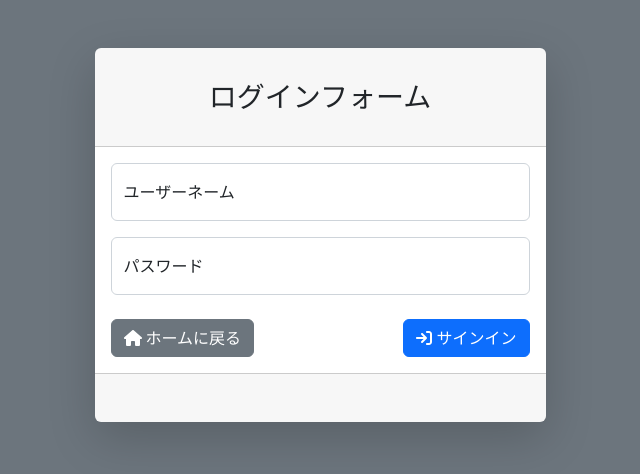
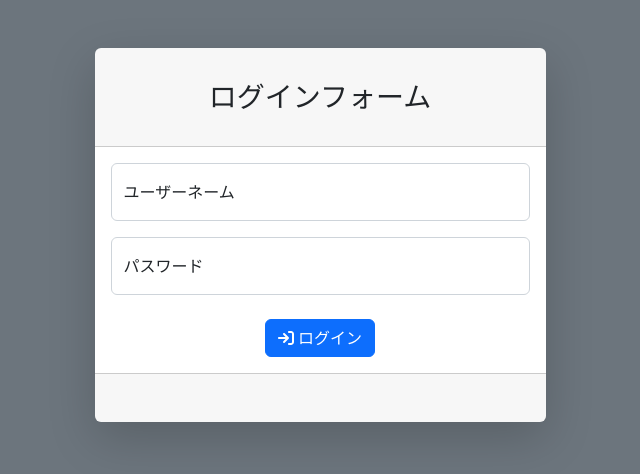
Before and after one commit to skyota/room_reservation_app, a Django app: page /accounts/login/ in a window 1280 px wide. Shown: the top 474 px of the page, without its empty margins (320-960 px from the left). Run offline with Django 5.2, Linux system fonts and the light colour scheme; some libraries are stand-ins or nearby versions.

Commit message:
非ログインユーザーのアクセス制限

```diff
--- a/config/settings.py
+++ b/config/settings.py
@@ -132,5 +132,6 @@ DEFAULT_AUTO_FIELD = 'django.db.models.BigAutoField'
 
 AUTH_USER_MODEL = 'accounts.CustomUser'
 
+LOGIN_URL = '/accounts/login/'
 LOGIN_REDIRECT_URL = '/'
 LOGOUT_REDIRECT_URL = '/accounts/login/'
--- a/reservation/urls.py
+++ b/reservation/urls.py
@@ -1,8 +1,9 @@
 from django.urls import path
+from django.contrib.auth.decorators import login_required
 
 from .views import *
 
 urlpatterns = [
-    path('', HomeView.as_view(), name='home'),
-    path('room/', RoomView.as_view(), name='room'),
+    path('', login_required(HomeView.as_view()), name='home'),
+    path('room/', login_required(RoomView.as_view()), name='room'),
 ]
--- a/templates/registration/login.html
+++ b/templates/registration/login.html
@@ -35,9 +35,8 @@
                             {{ form.non_field_errors }}
                         </div>
                         {% endif %}
-                        <div class="d-flex align-items-center justify-content-between mt-4 mb-0">
-                            <a class="btn btn-secondary" href="{% url 'home' %}"><i class="fas fa-home me-1"></i>ホームに戻る</a>
-                            <button type="submit" class="btn btn-primary"><i class="fas fa-sign-in me-1"></i>サインイン</button>
+                        <div class="d-flex justify-content-center mt-4 mb-0">
+                            <button type="submit" class="btn btn-primary"><i class="fas fa-sign-in me-1"></i>ログイン</button>
                         </div>
                     </form>
                 </div>
```
